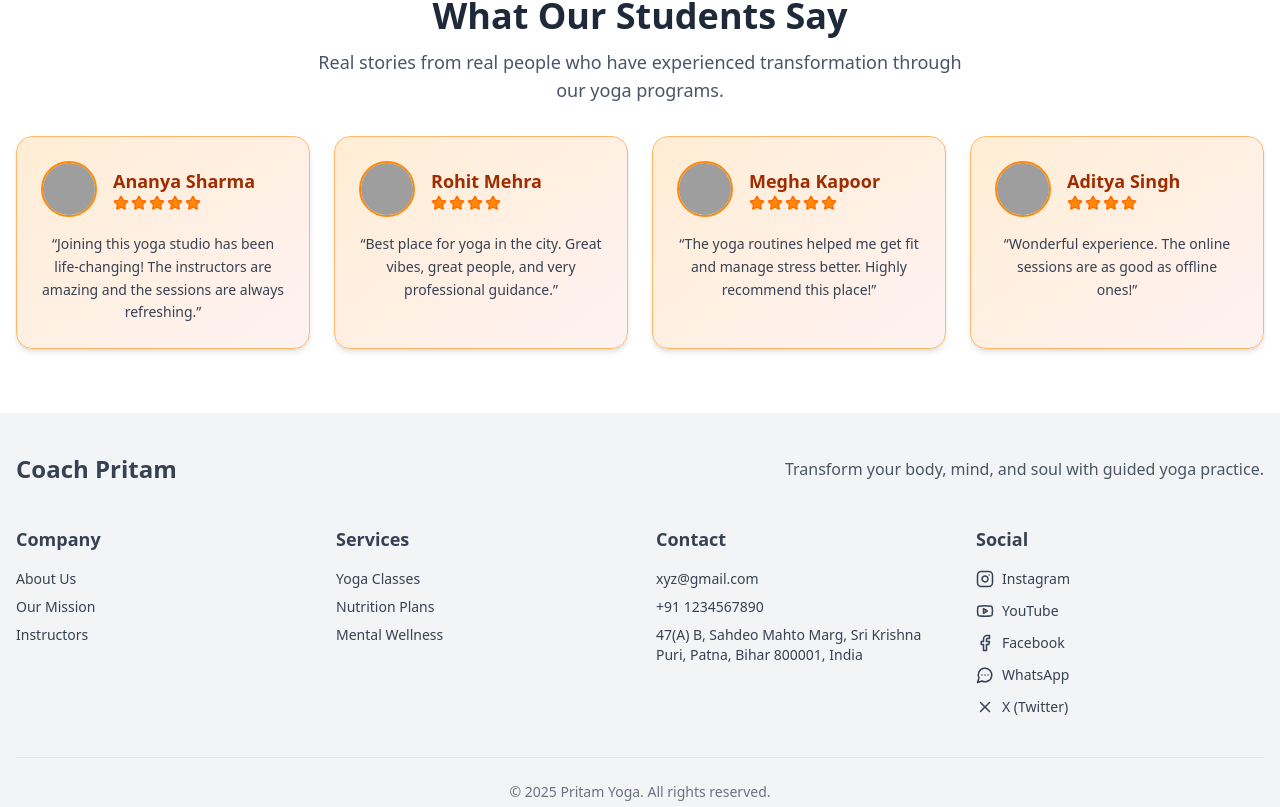
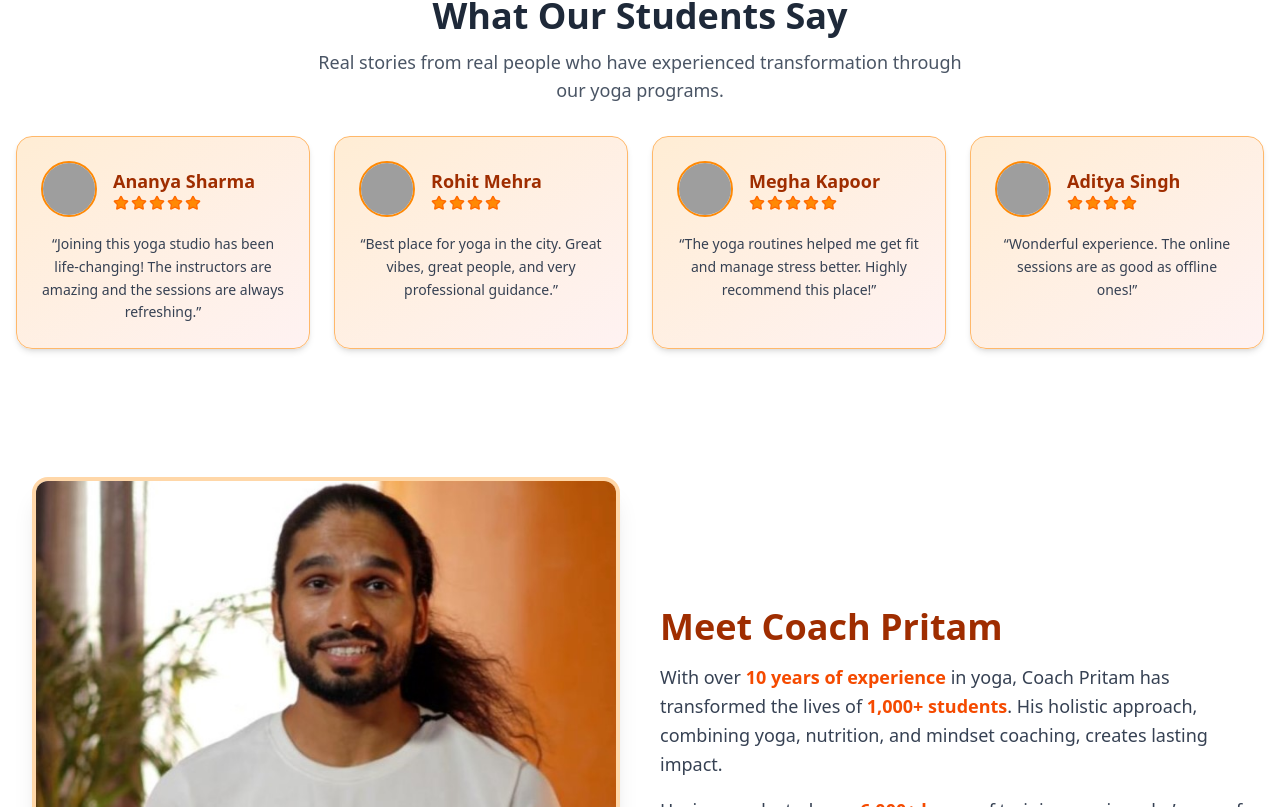
Before and after one commit to aarvi18/coach-pritam-yoga-instructor, a React (Vite) app: page / in a window 1280 px wide. Shown: the part 1993-2800 px from the top of the page. Built offline with nearby package versions, Linux system fonts and the light colour scheme; grey boxes are pictures that could not be loaded.

Commit message:
feat : added founder section

```diff
--- a/src/assets/index.ts
+++ b/src/assets/index.ts
@@ -1 +1,2 @@
 export {default as Logo} from './coach-pritam-logo.png'
+export {default as Founder} from './FounderImage.jpg'
--- /dev/null
+++ b/src/components/major_components/founder_section/FounderSection.tsx
@@ -0,0 +1,56 @@
+import React from "react";
+import { motion } from "framer-motion";
+import { Founder } from "../../../assets";
+
+// Replace this with actual image path or import
+
+export const FounderSection: React.FC = () => {
+  return (
+    <section className="w-full bg-white py-16 px-4 md:px-8">
+      <div className="max-w-7xl mx-auto flex flex-col md:flex-row items-center gap-10">
+        {/* Founder Image */}
+        <motion.div
+          initial={{ opacity: 0, x: -40 }}
+          whileInView={{ opacity: 1, x: 0 }}
+          transition={{ duration: 0.6 }}
+          viewport={{ once: true }}
+          className="w-full md:w-1/2"
+        >
+          <img
+            src={Founder}
+            alt="Coach Pritam"
+            className="w-full h-auto rounded-2xl shadow-xl border-4 border-orange-200"
+          />
+        </motion.div>
+
+        {/* Founder Text */}
+        <motion.div
+          initial={{ opacity: 0, y: 40 }}
+          whileInView={{ opacity: 1, y: 0 }}
+          transition={{ duration: 0.7 }}
+          viewport={{ once: true }}
+          className="w-full md:w-1/2"
+        >
+          <h2 className="text-3xl md:text-4xl font-bold text-orange-800 mb-4">
+            Meet Coach Pritam
+          </h2>
+          <p className="text-gray-700 mb-4 leading-relaxed text-base md:text-lg">
+            With over <span className="font-semibold text-orange-600">10 years of experience</span> in yoga,
+            Coach Pritam has transformed the lives of <span className="font-semibold text-orange-600">1,000+ students</span>.
+            His holistic approach, combining yoga, nutrition, and mindset coaching, creates lasting impact.
+          </p>
+          <p className="text-gray-700 mb-6 leading-relaxed text-base md:text-lg">
+            Having conducted over <span className="font-semibold text-orange-600">6,000+ hours</span> of training sessions,
+            he’s one of the most trusted names in the wellness space. His journey from a passionate learner to a
+            mentor has inspired many.
+          </p>
+
+          {/* Motivational Quote */}
+          <blockquote className="border-l-4 border-orange-500 pl-4 italic text-orange-700 text-lg font-medium">
+            "Yoga is the journey of the self, through the self, to the self."
+          </blockquote>
+        </motion.div>
+      </div>
+    </section>
+  );
+};
--- a/src/pages/Home.tsx
+++ b/src/pages/Home.tsx
@@ -4,6 +4,7 @@ import HeroSection from '../components/major_components/hero_section/HeroSection
 import { AboutSection } from '../components'
 import YogaAsanas from '../components/major_components/yoga_asanas_section/YogaAsanas'
 import ReviewSection from '../components/major_components/review_section/ReviewSection'
+import { FounderSection } from '../components/major_components/founder_section/FounderSection'
 const Home: React.FC = () => {
   return (
     <>
@@ -11,6 +12,7 @@ const Home: React.FC = () => {
       <AboutSection />
       <YogaAsanas />
       <ReviewSection />
+      <FounderSection />
     </>
   )
 }
```
Also changed, not shown: src/assets/FounderImage.jpg (added).
